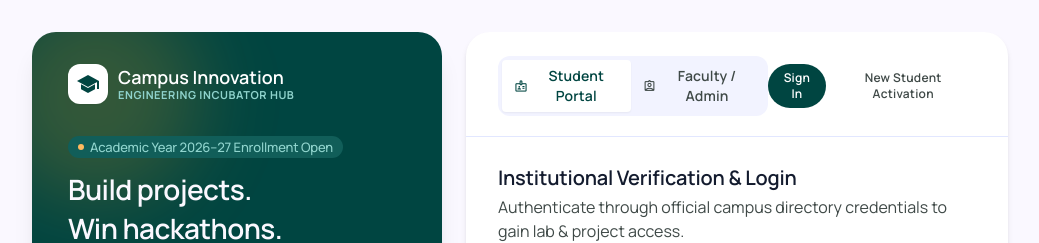
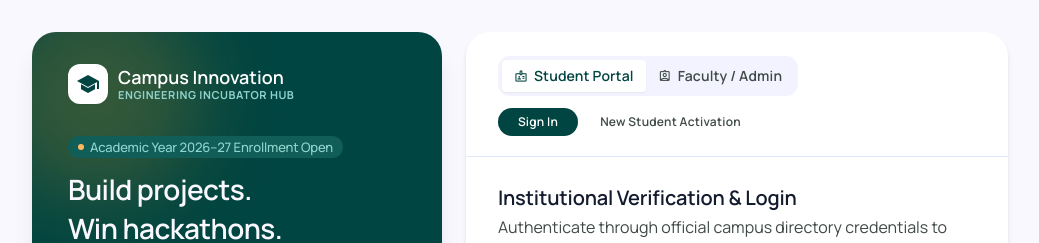
Before and after one commit to MANASZ-WEBDEV/Ampus-Kamp, a React (Vite) app in the folder Implementation/client/: page /login in a window 1280 px wide. Shown: the top 243 px of the page, without its empty margins (120-1159 px from the left). Built offline with nearby package versions, Linux system fonts and the light colour scheme; no server answers.

Commit message:
ui(login): keep Sign In pill horizontal on one line

```diff
--- a/Implementation/client/src/pages/LoginPage.tsx
+++ b/Implementation/client/src/pages/LoginPage.tsx
@@ -216,8 +216,8 @@ export default function LoginPage() {
         <div className="flex-1 flex flex-col bg-surface-container-lowest rounded-2xl shadow-md overflow-hidden">
 
           {/* Top bar — role tabs + mode pills (fixed, no scroll) */}
-          <div className="flex items-center justify-between px-8 pt-6 pb-5 border-b border-surface-container-high shrink-0">
-            <div className="inline-flex p-1 rounded-lg bg-surface-container-low" role="tablist">
+          <div className="flex flex-wrap items-center justify-between gap-3 px-8 pt-6 pb-5 border-b border-surface-container-high shrink-0">
+            <div className="inline-flex p-1 rounded-lg bg-surface-container-low shrink-0" role="tablist">
               {(['student', 'faculty'] as LoginRole[]).map(r => (
                 <button
                   key={r}
@@ -226,7 +226,7 @@ export default function LoginPage() {
                   role="tab"
                   aria-selected={role === r}
                   onClick={() => setRole(r)}
-                  className={`px-3 py-1.5 rounded font-label-lg text-label-lg transition-all duration-200 ${
+                  className={`px-3 py-1.5 rounded font-label-lg text-label-lg whitespace-nowrap transition-all duration-200 ${
                     role === r ? 'bg-surface-container-lowest text-primary shadow-sm' : 'text-on-surface-variant hover:text-on-surface'
                   }`}
                 >
@@ -237,12 +237,12 @@ export default function LoginPage() {
                 </button>
               ))}
             </div>
-            <div className="inline-flex items-center gap-1">
+            <div className="inline-flex items-center gap-1.5 shrink-0">
               <button
                 id="mode-signin-btn"
                 type="button"
                 onClick={() => { setMode('signin'); setShowOtp(false); setError(''); setResendMsg(''); }}
-                className={`px-3 py-1.5 rounded-full font-label-md text-label-md transition-all ${
+                className={`px-5 py-1.5 rounded-full font-label-md text-label-md whitespace-nowrap transition-all ${
                   mode === 'signin' ? 'bg-primary text-on-primary' : 'text-on-surface-variant hover:bg-surface-container-low'
                 }`}
               >Sign In</button>
@@ -250,7 +250,7 @@ export default function LoginPage() {
                 id="mode-activate-btn"
                 type="button"
                 onClick={() => { setMode('activate'); setShowOtp(false); setError(''); setResendMsg(''); }}
-                className={`px-3 py-1.5 rounded-full font-label-md text-label-md transition-all ${
+                className={`px-4 py-1.5 rounded-full font-label-md text-label-md whitespace-nowrap transition-all ${
                   mode === 'activate' ? 'bg-primary text-on-primary' : 'text-on-surface-variant hover:bg-surface-container-low'
                 }`}
               >New Student Activation</button>
```
